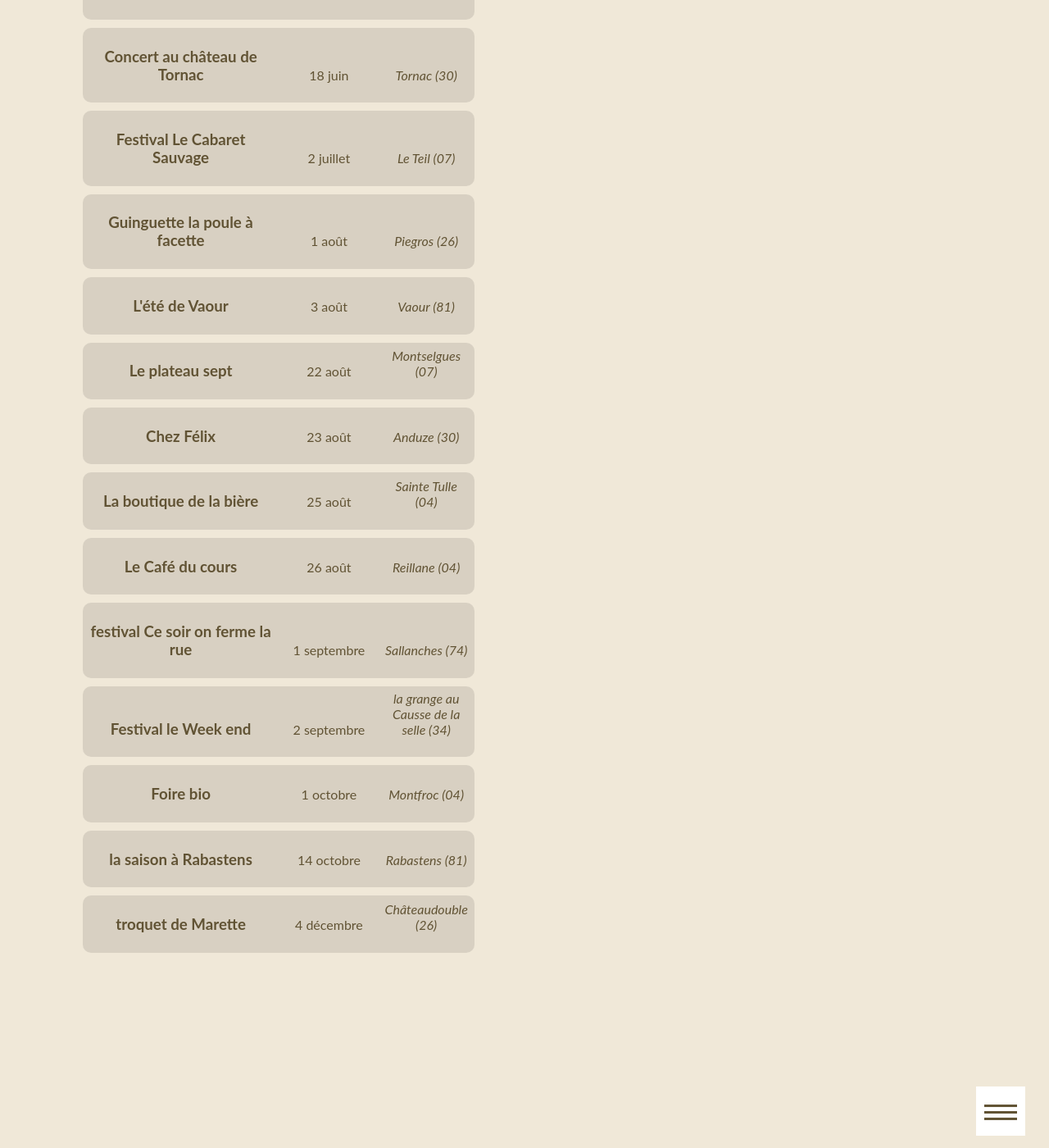
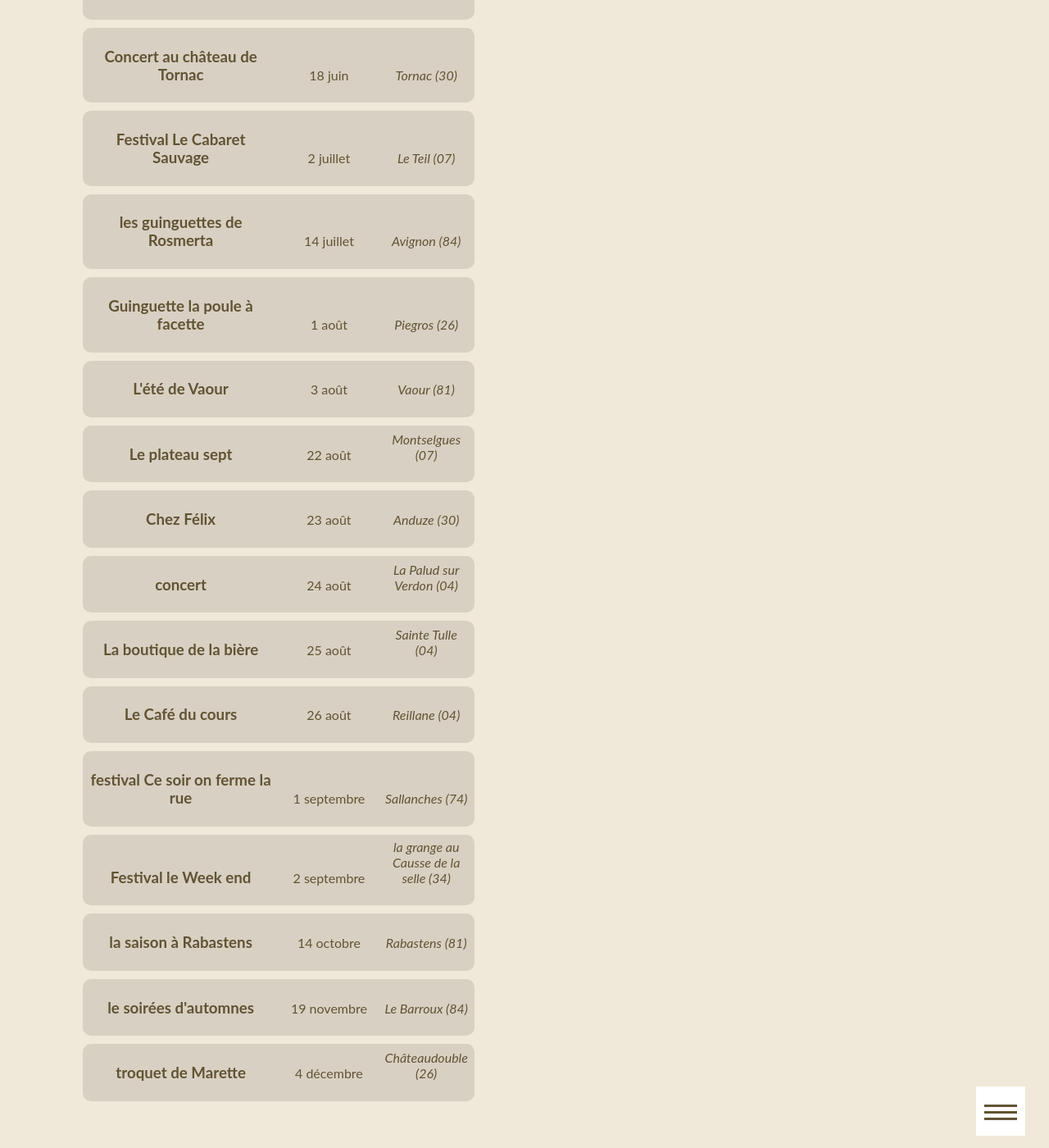
Before and after one commit to ftmftrs/ftmftrs.github.io, a Jekyll site: the page built from concert/index.html, in a window 1280 px wide and 1400 px high, scrolled down 1355 px. Shown: the whole window at 82% size. Built offline with Jekyll 4.4.1, drawn with Linux system fonts in a browser that asks for light colours; Markdown is read by kramdown in place of the engine named in the settings; comment, search, counter and statistics services are not loaded.

Commit message:
Update concerts.yml

```diff
--- a/_data/concerts.yml
+++ b/_data/concerts.yml
@@ -26,6 +26,10 @@
       date: 2 juillet
       address: Le Teil (07)
 
+    - title: les guinguettes de Rosmerta
+      date: 14 juillet
+      address: Avignon (84)
+
     - title: Guinguette la poule à facette
       date: 1 août
       address: Piegros (26)
@@ -41,6 +45,10 @@
     - title: Chez Félix
       date: 23 août
       address: Anduze (30)
+
+    - title: concert
+      date: 24 août
+      address: La Palud sur Verdon (04)
 
     - title: La boutique de la bière
       date: 25 août
@@ -58,14 +66,14 @@
       date: 2 septembre
       address: la grange au Causse de la selle (34)
 
-    - title: Foire bio
-      date: 1 octobre
-      address: Montfroc (04)
-
     - title: la saison à Rabastens
       date: 14 octobre
       address: Rabastens (81)
 
+    - title: le soirées d'automnes
+      date: 19 novembre
+      address: Le Barroux (84)
+
     - title: troquet de Marette
       date: 4 décembre
       address: Châteaudouble (26)
```
